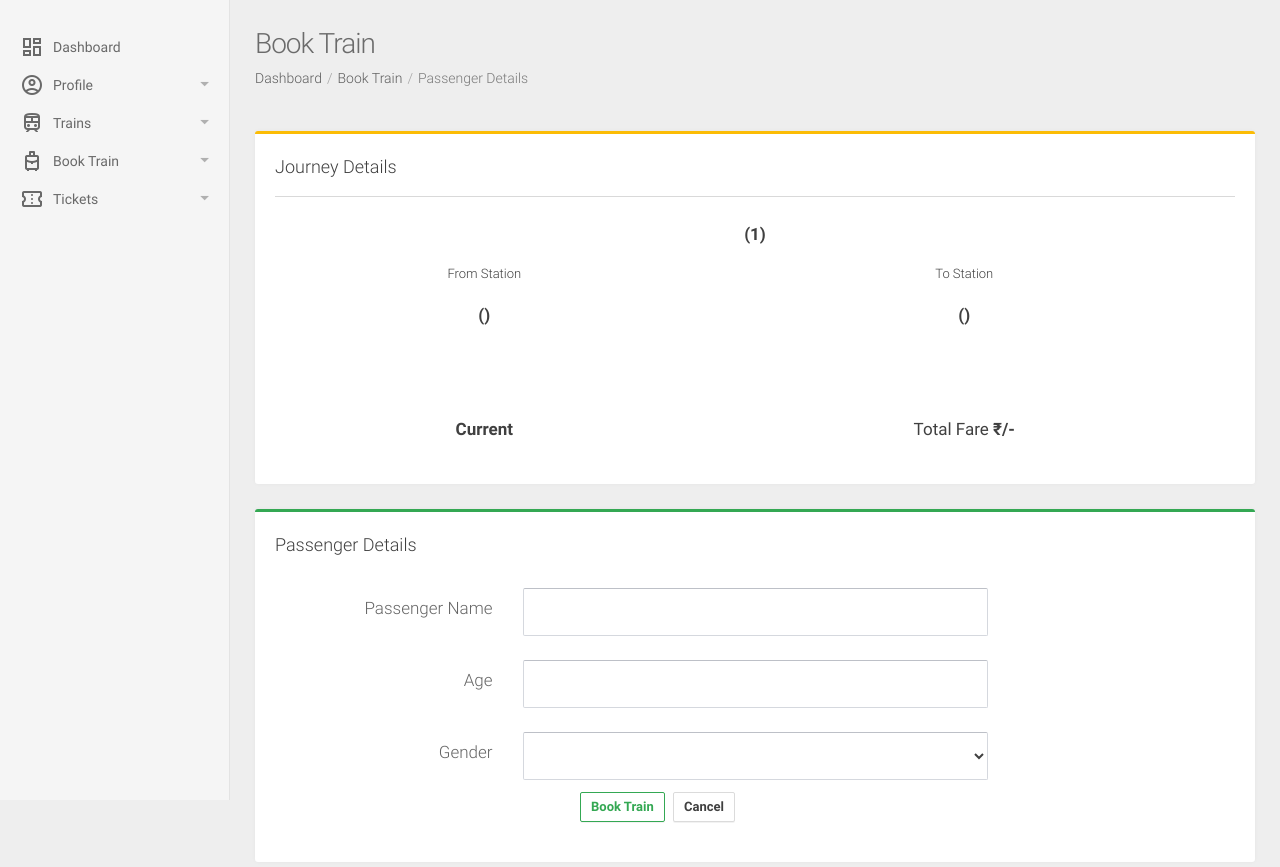
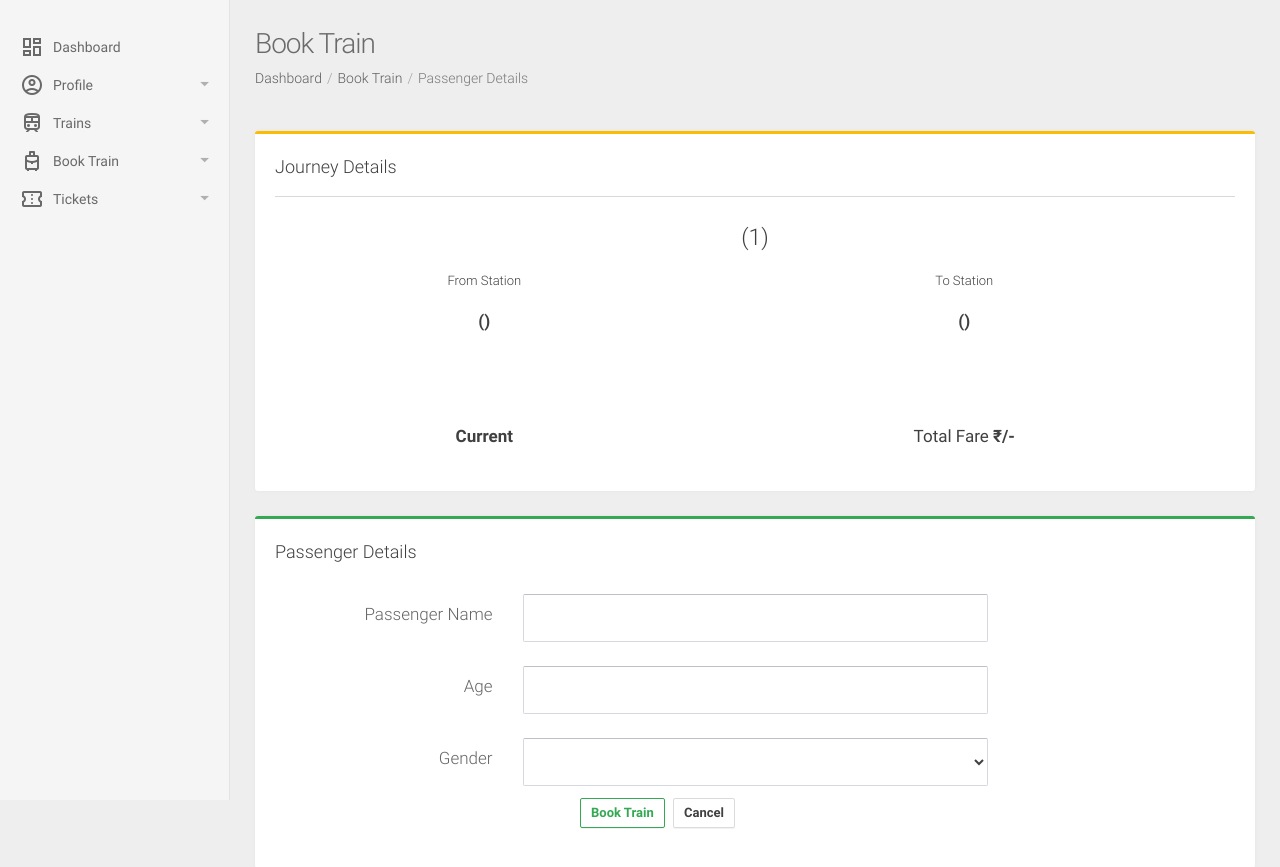
Before and after one commit to acdevz/rrs, a PHP site: page /user-book-passenger-details.php?train_no=1 in a window 1280 px wide. Shown: the part 61-928 px from the top of the page. Run offline with PHP 8.4, Linux system fonts and the light colour scheme; the visitor is signed in with stand-in values (Sample User, id 1); data that the repository does not hold is empty; some libraries are stand-ins or nearby versions.

Commit message:
Update train name heading size

```diff
--- a/user-book-passenger-details.php
+++ b/user-book-passenger-details.php
@@ -167,7 +167,7 @@
                   <table class="table table-lg table-borderless custom-table">
                     <tbody>
                       <tr>
-                        <th colspan=2 class="text-center font-weight-bold h4"><?php echo $pass_train_name .' ('. $pass_train_no .')'; ?></td>
+                        <th colspan=2 class="text-center h3"><?php echo $pass_train_name .' ('. $pass_train_no .')'; ?></td>
                       </tr>
                       <tr>
                         <th class="text-center h5">From Station</th>
```
